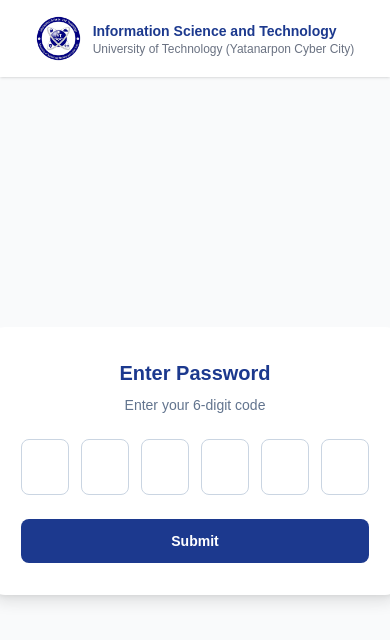
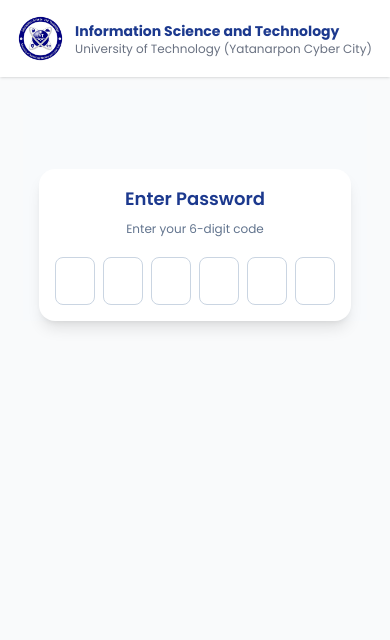
Before and after one commit to ZweLetYar/MajorJerseyRegistration, a Next.js app: page /admin in a window 390 px wide. Shown: the top 640 px of the page. Built offline with nearby package versions, Linux system fonts and the light colour scheme.

Commit message:
finalize 1

```diff
--- a/app/(root)/admin/dashboardyenom/[year]/page.tsx
+++ b/app/(root)/admin/dashboardyenom/[year]/page.tsx
@@ -121,7 +121,7 @@ function Page() {
       <div className="mx-auto max-w-6xl">
         <div className="mb-4 flex items-center justify-between">
           <Link
-            href="/admin/dashboard"
+            href="/admin/dashboardyenom"
             className="text-sm font-medium text-blue-900 hover:underline"
           >
             ← Back to overview
--- a/app/(root)/admin/page.tsx
+++ b/app/(root)/admin/page.tsx
@@ -1,12 +1,107 @@
+// "use client";
+
+// import { useRouter } from "next/navigation";
+// import { useState } from "react";
+
+// function Page() {
+//   const password = "861181";
+//   const router = useRouter();
+//   const [code, setCode] = useState<string[]>(Array(6).fill(""));
+
+//   const handleChange = (value: string, index: number) => {
+//     if (!/\d/.test(value) && value !== "") return;
+
+//     const nextCode = [...code];
+//     nextCode[index] = value.slice(-1);
+//     setCode(nextCode);
+
+//     if (value && index < 5) {
+//       const nextInput = document.getElementById(
+//         `otp-${index + 1}`,
+//       ) as HTMLInputElement | null;
+//       nextInput?.focus();
+//     }
+//   };
+
+//   const handleKeyDown = (
+//     event: React.KeyboardEvent<HTMLInputElement>,
+//     index: number,
+//   ) => {
+//     if (event.key === "Backspace" && !code[index] && index > 0) {
+//       const nextCode = [...code];
+//       nextCode[index - 1] = "";
+//       setCode(nextCode);
+
+//       const prevInput = document.getElementById(
+//         `otp-${index - 1}`,
+//       ) as HTMLInputElement | null;
+//       prevInput?.focus();
+//     }
+//   };
+
+//   const handleSubmit = () => {
+//     const enteredCode = code.join("");
+//     if (enteredCode === password) {
+//       router.push("/admin/dashboardyenom");
+//     } else {
+//       alert("Incorrect password. Please try again.");
+//     }
+//   };
+
+//   return (
+//     <div className=" flex items-center justify-center bg-slate-50 px-4">
+//       <div className="w-full max-w-sm sm:max-w-md rounded-2xl bg-white p-4 mt-20 sm:p-8 shadow-lg">
+//         <h1 className="mb-2 text-center text-lg sm:text-xl font-semibold text-blue-900">
+//           Enter Password
+//         </h1>
+
+//         <p className="mb-5 sm:mb-6 text-center text-xs sm:text-sm text-slate-500">
+//           Enter your 6-digit code
+//         </p>
+
+//         <div className="flex justify-center gap-2 sm:gap-3">
+//           {code.map((digit, index) => (
+//             <input
+//               key={index}
+//               id={`otp-${index}`}
+//               type="text"
+//               inputMode="numeric"
+//               maxLength={1}
+//               value={digit}
+//               onChange={(e) => handleChange(e.target.value, index)}
+//               onKeyDown={(e) => handleKeyDown(e, index)}
+//               className="h-12 w-10 sm:h-14 sm:w-12 rounded-lg border border-slate-300 text-center text-lg sm:text-xl font-semibold text-blue-900 outline-none focus:border-blue-900 focus:ring-2 focus:ring-blue-200"
+//             />
+//           ))}
+//         </div>
+
+//         <button
+//           type="button"
+//           onClick={handleSubmit}
+//           className="mt-5 sm:mt-6 w-full rounded-lg bg-blue-900 px-4 py-3 text-sm font-semibold text-white transition hover:bg-blue-800"
+//         >
+//           Submit
+//         </button>
+//       </div>
+//     </div>
+//   );
+// }
+
+// export default Page;
+
 "use client";
 
 import { useRouter } from "next/navigation";
-import { useState } from "react";
+import { useEffect, useRef, useState } from "react";
 
 function Page() {
   const password = "861181";
   const router = useRouter();
+
   const [code, setCode] = useState<string[]>(Array(6).fill(""));
+  const [shake, setShake] = useState(false);
+
+  const containerRef = useRef<HTMLDivElement | null>(null);
 
   const handleChange = (value: string, index: number) => {
     if (!/\d/.test(value) && value !== "") return;
@@ -39,28 +134,45 @@ function Page() {
     }
   };
 
-  const handleSubmit = () => {
-    const enteredCode = code.join("");
-    if (enteredCode === password) {
-      // Handle successful password entry
+  const triggerShake = () => {
+    setShake(true);
+    setTimeout(() => setShake(false), 500);
+  };
+
+  const handleSubmit = (entered: string) => {
+    if (entered === password) {
       router.push("/admin/dashboardyenom");
     } else {
-      // Handle incorrect password
-      alert("Incorrect password. Please try again.");
+      triggerShake();
+      setCode(Array(6).fill(""));
     }
   };
 
+  // ⚡ Auto-submit when all 6 digits are filled
+  useEffect(() => {
+    const enteredCode = code.join("");
+    if (enteredCode.length === 6) {
+      handleSubmit(enteredCode);
+    }
+  }, [code]);
+
   return (
-    <div className="flex  items-center justify-center ">
-      <div className="w-full max-w-md rounded-2xl bg-white p-8 shadow-lg">
-        <h1 className="mb-2 text-center text-xl font-semibold text-blue-900">
+    <div className=" flex items-center justify-center bg-slate-50 px-4">
+      <div
+        ref={containerRef}
+        className={`w-full max-w-sm sm:max-w-md rounded-2xl mt-20 bg-white p-4 sm:p-8 shadow-lg ${
+          shake ? "animate-shake" : ""
+        }`}
+      >
+        <h1 className="mb-2 text-center text-lg sm:text-xl font-semibold text-blue-900">
           Enter Password
         </h1>
-        <p className="mb-6 text-center text-sm text-slate-500">
+
+        <p className="mb-5 sm:mb-6 text-center text-xs sm:text-sm text-slate-500">
           Enter your 6-digit code
         </p>
 
-        <div className="flex justify-center gap-3">
+        <div className="flex justify-center gap-2 sm:gap-3">
           {code.map((digit, index) => (
             <input
               key={index}
@@ -71,19 +183,47 @@ function Page() {
               value={digit}
               onChange={(e) => handleChange(e.target.value, index)}
               onKeyDown={(e) => handleKeyDown(e, index)}
-              className="h-14 w-12 rounded-lg border border-slate-300 text-center text-xl font-semibold text-blue-900 outline-none focus:border-blue-900 focus:ring-2 focus:ring-blue-200"
+              className="h-12 w-10 sm:h-14 sm:w-12 rounded-lg border border-slate-300 text-center text-lg sm:text-xl font-semibold text-blue-900 outline-none focus:border-blue-900 focus:ring-2 focus:ring-blue-200"
             />
           ))}
         </div>
 
-        <button
+        {/* <button
           type="button"
-          onClick={handleSubmit}
-          className="mt-6 w-full rounded-lg bg-blue-900 px-4 py-3 text-sm font-semibold text-white transition hover:bg-blue-800"
+          onClick={() => handleSubmit(code.join(""))}
+          className="mt-5 sm:mt-6 w-full rounded-lg bg-blue-900 px-4 py-3 text-sm font-semibold text-white transition hover:bg-blue-800"
         >
           Submit
-        </button>
+        </button> */}
       </div>
+
+      {/* 🔥 Shake animation style */}
+      <style jsx>{`
+        @keyframes shake {
+          0% {
+            transform: translateX(0);
+          }
+          20% {
+            transform: translateX(-6px);
+          }
+          40% {
+            transform: translateX(6px);
+          }
+          60% {
+            transform: translateX(-6px);
+          }
+          80% {
+            transform: translateX(6px);
+          }
+          100% {
+            transform: translateX(0);
+          }
+        }
+
+        .animate-shake {
+          animation: shake 0.4s ease-in-out;
+        }
+      `}</style>
     </div>
   );
 }
--- a/app/(root)/layout.tsx
+++ b/app/(root)/layout.tsx
@@ -1,17 +1,23 @@
 import type { Metadata } from "next";
-import { Geist, Geist_Mono } from "next/font/google";
+import { Poppins, Geist, Geist_Mono } from "next/font/google";
 import "../globals.css";
 import Header from "@/components/Header";
 
-const geistSans = Geist({
-  variable: "--font-geist-sans",
+const poppins = Poppins({
+  variable: "--font-poppins",
   subsets: ["latin"],
+  weight: ["400", "500", "600", "700"],
 });
 
-const geistMono = Geist_Mono({
-  variable: "--font-geist-mono",
-  subsets: ["latin"],
-});
+// const geistSans = Geist({
+//   variable: "--font-geist-sans",
+//   subsets: ["latin"],
+// });
+
+// const geistMono = Geist_Mono({
+//   variable: "--font-geist-mono",
+//   subsets: ["latin"],
+// });
 
 export const metadata: Metadata = {
   title: {
@@ -44,11 +50,8 @@ export default function RootLayout({
   children: React.ReactNode;
 }>) {
   return (
-    <html
-      lang="en"
-      className={`${geistSans.variable} ${geistMono.variable} h-full antialiased`}
-    >
-      <body className="min-h-screen flex flex-col bg-gray-50">
+    <html lang="en" className={` ${poppins.variable} h-full antialiased`}>
+      <body className={`${poppins.variable} flex flex-col bg-gray-50`}>
         <Header />
         <main className="flex-1 flex justify-center px-4 py-3">{children}</main>
       </body>
--- a/app/(root)/page.tsx
+++ b/app/(root)/page.tsx
@@ -119,7 +119,7 @@ export default function RegisterForm() {
 
   return (
     <div className=" flex flex-col items-center justify-center ">
-      <div className="w-full h-full max-w-sm bg-white rounded-2xl shadow-lg p-6 mt-10">
+      <div className="w-full h-full max-w-sm bg-white rounded-2xl shadow-lg p-7 mt-10">
         <h1 className="text-xl font-bold text-center text-blue-900">
           Major Jacket Registration
         </h1>
--- a/app/globals.css
+++ b/app/globals.css
@@ -8,7 +8,7 @@
 @theme inline {
   --color-background: var(--background);
   --color-foreground: var(--foreground);
-  --font-sans: var(--font-geist-sans);
+  --font-sans: var(--font-poppins);
   --font-mono: var(--font-geist-mono);
 }
 
@@ -22,5 +22,4 @@
 body {
   background: var(--foreground);
   color: var(--background);
-  font-family: Arial, Helvetica, sans-serif;
 }
```
